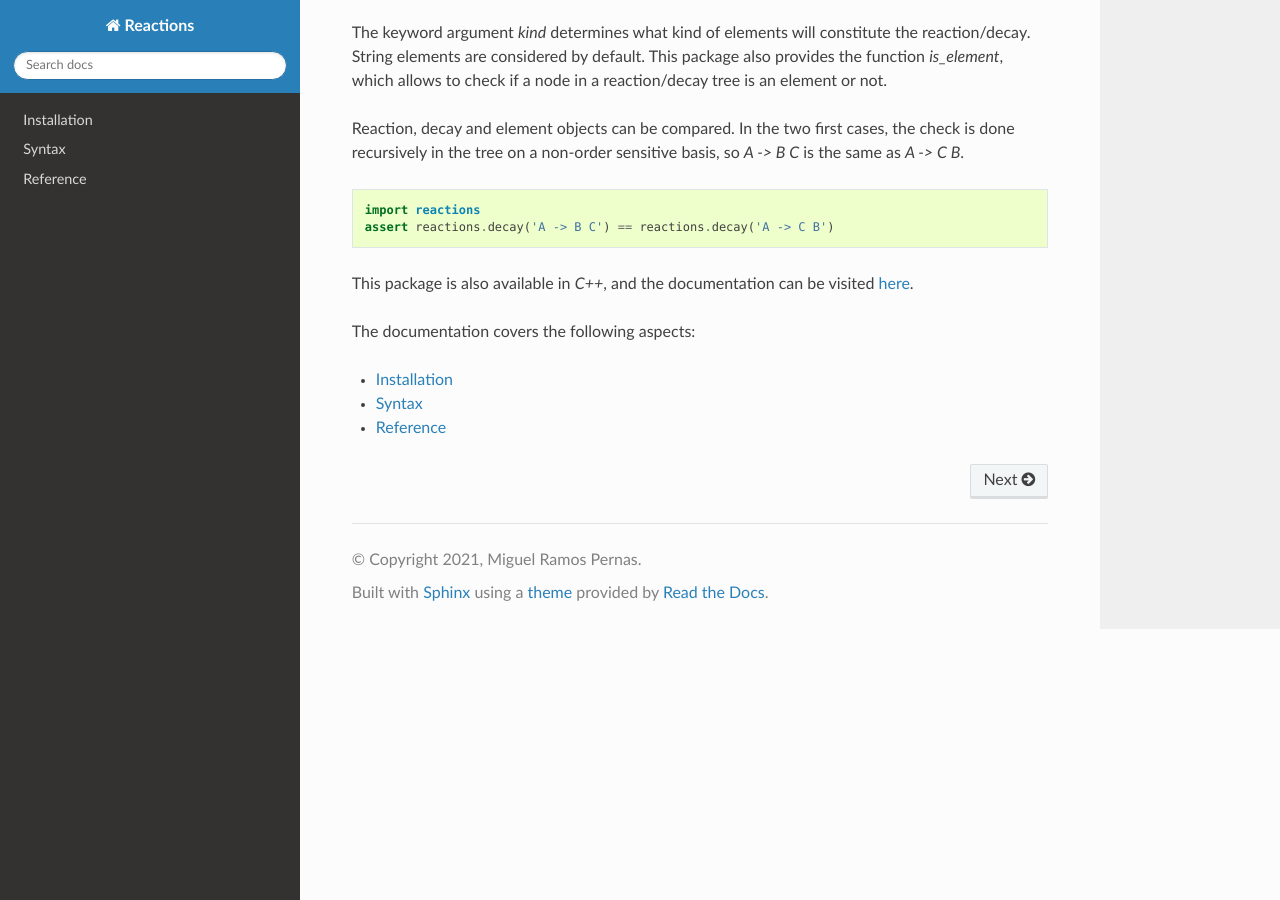
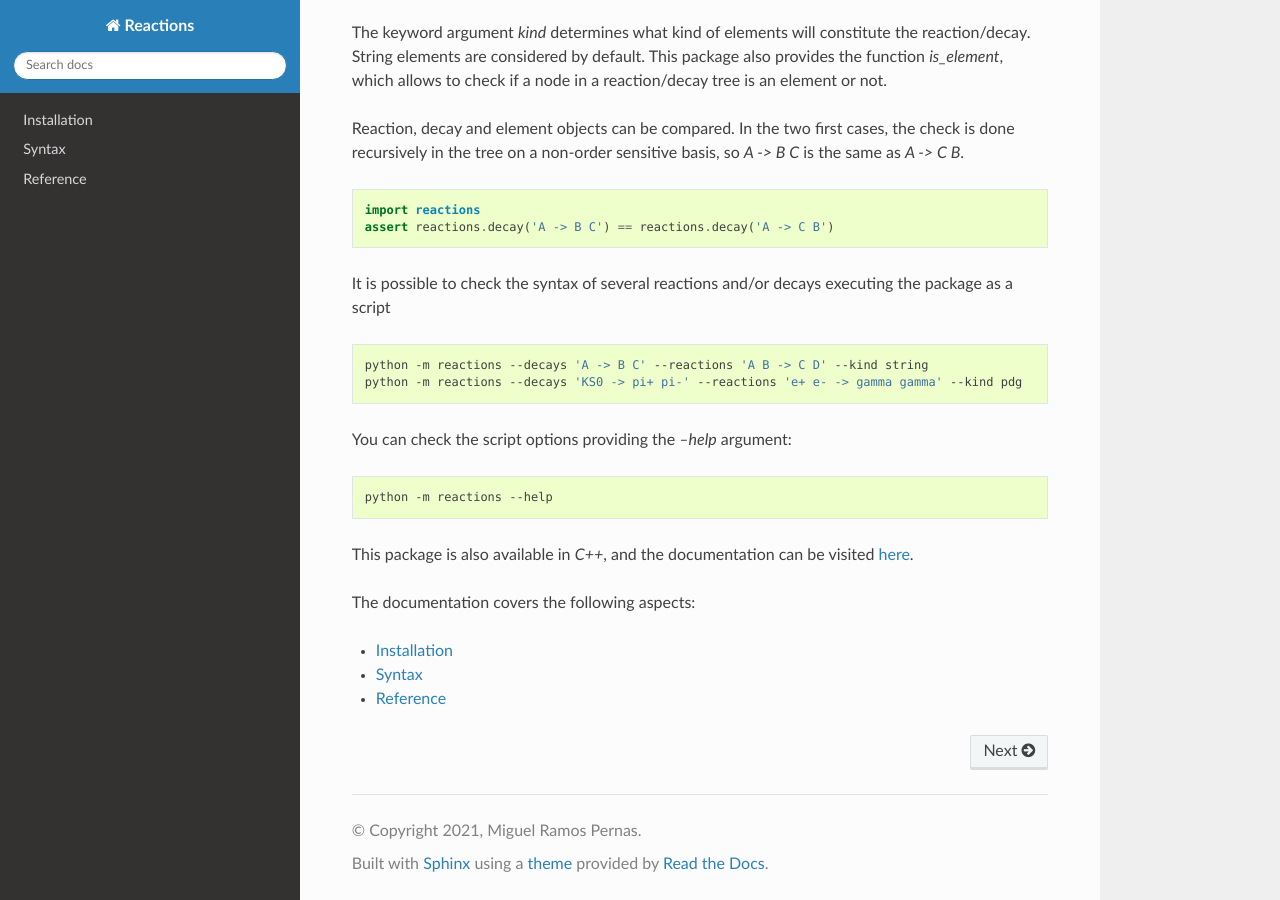
Before and after one commit to mramospe/reactions, a Sphinx documentation site: the page built from docs/source/index.rst, in a window 1280 px wide and 900 px high, scrolled down 609 px. Built offline with Sphinx 7.4.7 and the Read the Docs theme 2.0.0, drawn with Linux system fonts in a browser that asks for light colours; the version number could not be read and is left out.

Commit message:
Improve documentation

```diff
--- a/docs/source/index.rst
+++ b/docs/source/index.rst
@@ -48,6 +48,20 @@ sensitive basis, so `A -> B C` is the same as `A -> C B`.
    import reactions
    assert reactions.decay('A -> B C') == reactions.decay('A -> C B')
 
+It is possible to check the syntax of several reactions and/or decays executing
+the package as a script
+
+.. code-block:: bash
+
+   python -m reactions --decays 'A -> B C' --reactions 'A B -> C D' --kind string
+   python -m reactions --decays 'KS0 -> pi+ pi-' --reactions 'e+ e- -> gamma gamma' --kind pdg
+
+You can check the script options providing the `--help` argument:
+
+.. code-block:: bash
+
+   python -m reactions --help
+
 This package is also available in `C++`, and the documentation can be visited
 `here <_static/cpp/index.html>`_.
 
```
